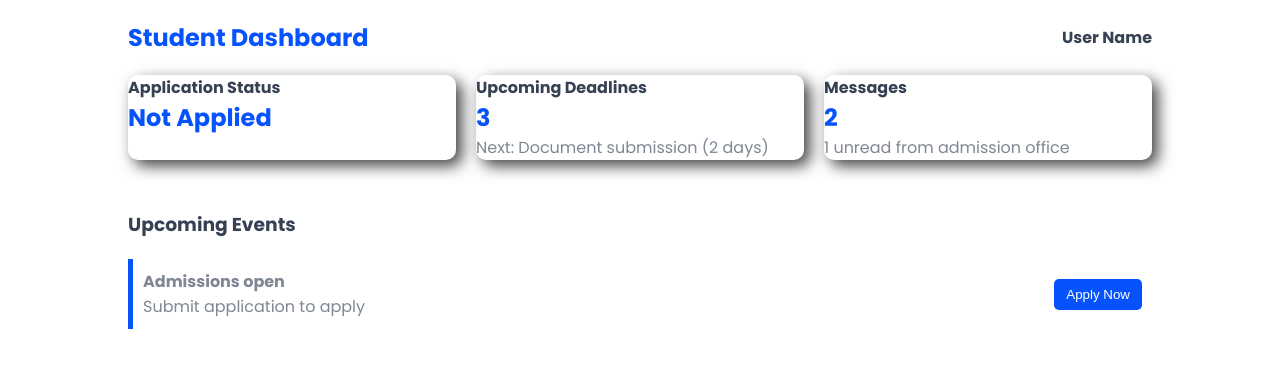
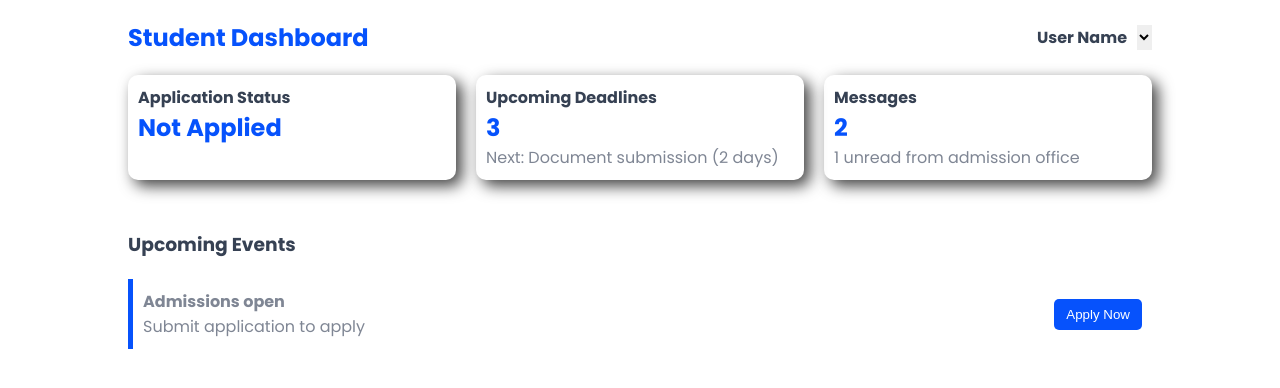
Before and after one commit to itssadiq/Students-Dashboard, a plain HTML site: page studentsDashboard.html in a window 1280 px wide. Drawn offline with nearby package versions, Linux system fonts and the light colour scheme; no server answers.

Commit message:
- Added logout functionality for users.

```diff
--- a/scripts/studentsDashboard.js
+++ b/scripts/studentsDashboard.js
@@ -32,4 +32,8 @@ document.addEventListener("DOMContentLoaded", async () => {
       ".application-date"
     ).innerHTML = `Applied On: ${formattedDate}`;
   }
+
+  document.getElementById("logout").addEventListener("change", () => {
+    window.location.href = "./studentsLogin.html";
+  });
 });
--- a/studentsDashboard.html
+++ b/studentsDashboard.html
@@ -12,7 +12,13 @@
     <div class="main">
       <div class="navbar">
         <h2>Student Dashboard</h2>
-        <h4 class="js-userName">User Name</h4>
+        <div class="logout">
+          <h4 class="js-userName">User Name</h4>
+          <select name="" id="logout">
+            <option value="" selected></option>
+            <option value="logout">Logout</option>
+          </select>
+        </div>
       </div>
 
       <div class="dashboard-body">
--- a/styles/studentsDashboard.css
+++ b/styles/studentsDashboard.css
@@ -31,6 +31,21 @@ body {
   color: #364153;
 }
 
+.logout {
+  display: flex;
+  gap: 10px;
+}
+
+.logout select {
+  width: 15px;
+  border: none;
+}
+
+#logout option {
+  font-family: "Poppins", sans-serif;
+  font-size: 15px;
+}
+
 .dashboard-body {
   display: grid;
   grid-template-columns: 1fr 1fr 1fr;
@@ -42,6 +57,7 @@ body {
   -webkit-box-shadow: 6px 6px 15px 0px rgba(0, 0, 0, 0.74);
   box-shadow: 6px 6px 15px 0px rgba(0, 0, 0, 0.74);
   border-radius: 10px;
+  padding: 10px;
 }
 
 .status h4 {
```
